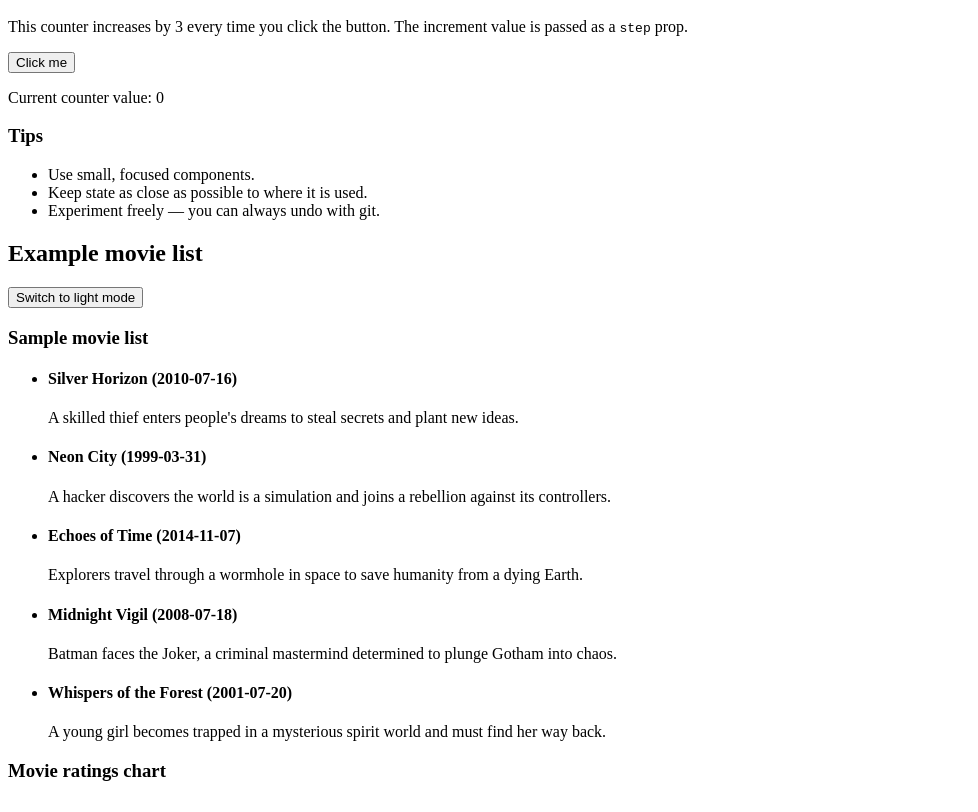
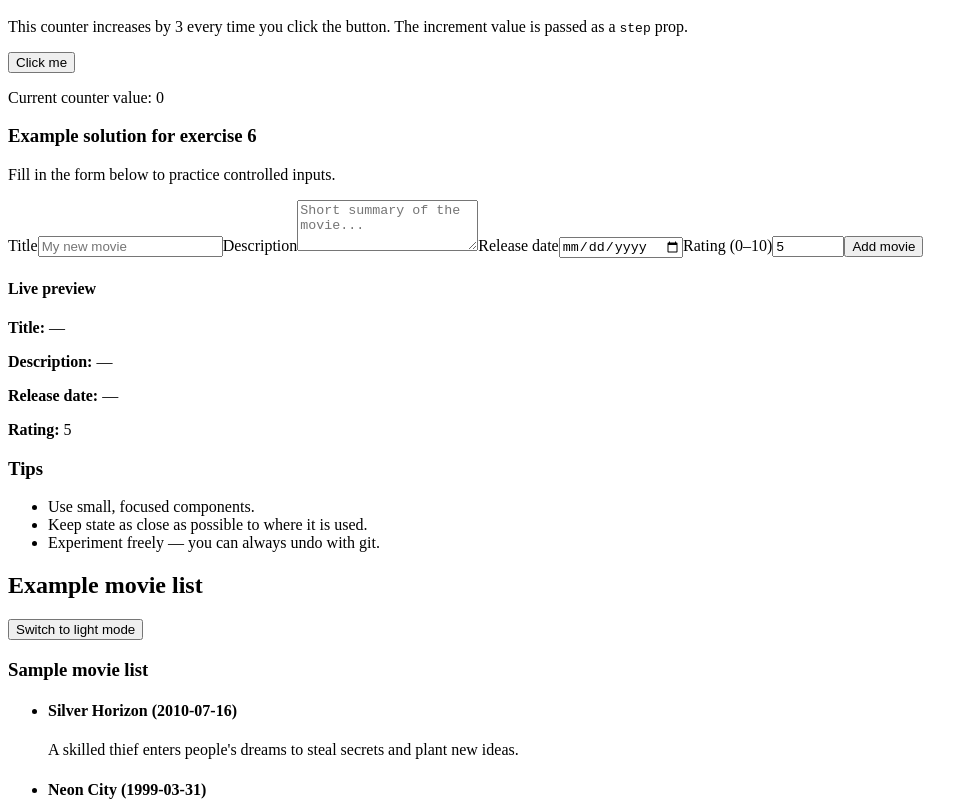
Before and after one commit to michalknioteksoftware/react, a React (Vite) app: page /movies in a window 1280 px wide. Shown: the part 1127-1939 px from the top of the page, without its empty margins (0-978 px from the left). Built offline with nearby package versions, Linux system fonts and the light colour scheme; the HTML template or start-up script is replaced by a standard one.

Commit message:
form with relation with other components

```diff
--- a/src/App.jsx
+++ b/src/App.jsx
@@ -3,6 +3,7 @@ import ProfileCard from "./components/ProfileCard.jsx";
 import Counter from "./components/Counter.jsx";
 import MovieList from "./components/MovieList.jsx";
 import MovieRatingsChart from "./components/MovieRatingsChart.jsx";
+import AddMovieForm from "./components/AddMovieForm.jsx";
 import { exercises } from "./data/exercises";
 import { sampleMovies } from "./data/sampleMovies";
 import RotatingCube from "./components/RotatingCube.jsx"
@@ -10,6 +11,11 @@ import RotatingCube from "./components/RotatingCube.jsx"
 function App() {
   const [activeId, setActiveId] = useState(exercises[0].id);
   const [isMovieListDark, setIsMovieListDark] = useState(true);
+  const [movies, setMovies] = useState(sampleMovies);
+
+  const handleAddMovie = (movie) => {
+    setMovies((current) => [...current, movie]);
+  };
 
   const activeExercise = exercises.find((e) => e.id === activeId);
 
@@ -92,6 +98,8 @@ function App() {
             <Counter step={3} />
           </div>
 
+          <AddMovieForm onAddMovie={handleAddMovie} />
+
           <div className="tips">
             <h3>Tips</h3>
             <ul>
@@ -115,8 +123,8 @@ function App() {
         >
           Switch to {isMovieListDark ? "light" : "dark"} mode
         </button>
-        <MovieList movies={sampleMovies} />
-        <MovieRatingsChart movies={sampleMovies} />
+        <MovieList movies={movies} />
+        <MovieRatingsChart movies={movies} />
       </section>
 
       <footer className="footer">
--- /dev/null
+++ b/src/components/AddMovieForm.jsx
@@ -0,0 +1,113 @@
+import { useState } from "react";
+
+function AddMovieForm({ onAddMovie }) {
+  const [title, setTitle] = useState("");
+  const [description, setDescription] = useState("");
+  const [releaseDate, setReleaseDate] = useState("");
+  const [rating, setRating] = useState("5");
+  const [titleError, setTitleError] = useState("");
+
+  const handleSubmit = (event) => {
+    event.preventDefault();
+
+    if (!title.trim()) {
+      setTitleError("Title is required.");
+      return;
+    }
+
+    setTitleError("");
+
+    const newMovie = {
+      title: title.trim(),
+      description: description.trim(),
+      releaseDate,
+      rating: Number(rating) || 0,
+    };
+
+    if (onAddMovie) {
+      onAddMovie(newMovie);
+    }
+
+    setTitle("");
+    setDescription("");
+    setReleaseDate("");
+    setRating("5");
+  };
+
+  return (
+    <section className="playground">
+      <h3>Example solution for exercise 6</h3>
+      <p>Fill in the form below to practice controlled inputs.</p>
+      <form className="movie-form" onSubmit={handleSubmit}>
+        <label className="movie-form-field">
+          <span>Title</span>
+          <input
+            type="text"
+            value={title}
+            onChange={(event) => {
+              setTitle(event.target.value);
+              if (event.target.value.trim()) {
+                setTitleError("");
+              }
+            }}
+            placeholder="My new movie"
+          />
+          {titleError && <span className="field-error">{titleError}</span>}
+        </label>
+
+        <label className="movie-form-field">
+          <span>Description</span>
+          <textarea
+            rows={3}
+            value={description}
+            onChange={(event) => setDescription(event.target.value)}
+            placeholder="Short summary of the movie..."
+          />
+        </label>
+
+        <label className="movie-form-field">
+          <span>Release date</span>
+          <input
+            type="date"
+            value={releaseDate}
+            onChange={(event) => setReleaseDate(event.target.value)}
+          />
+        </label>
+
+        <label className="movie-form-field">
+          <span>Rating (0–10)</span>
+          <input
+            type="number"
+            min="0"
+            max="10"
+            step="0.1"
+            value={rating}
+            onChange={(event) => setRating(event.target.value)}
+          />
+        </label>
+
+        <button type="submit" className="exercise-button">
+          Add movie
+        </button>
+      </form>
+
+      <div className="movie-form-preview">
+        <h4>Live preview</h4>
+        <p>
+          <strong>Title:</strong> {title || "—"}
+        </p>
+        <p>
+          <strong>Description:</strong> {description || "—"}
+        </p>
+        <p>
+          <strong>Release date:</strong> {releaseDate || "—"}
+        </p>
+        <p>
+          <strong>Rating:</strong> {rating || "—"}
+        </p>
+      </div>
+    </section>
+  );
+}
+
+export default AddMovieForm;
--- a/src/styles/styles.css
+++ b/src/styles/styles.css
@@ -180,6 +180,53 @@ body {
   color: #e5e7eb;
 }
 
+.movie-form {
+  display: flex;
+  flex-direction: column;
+  gap: 0.75rem;
+  margin-top: 0.75rem;
+}
+
+.movie-form-field {
+  display: flex;
+  flex-direction: column;
+  gap: 0.25rem;
+  font-size: 0.9rem;
+}
+
+.movie-form-field span {
+  color: #e5e7eb;
+}
+
+.movie-form-field input,
+.movie-form-field textarea {
+  border-radius: 0.5rem;
+  border: 1px solid rgba(148, 163, 184, 0.7);
+  background: rgba(15, 23, 42, 0.9);
+  padding: 0.4rem 0.55rem;
+  color: #e5e7eb;
+  font-family: inherit;
+  font-size: 0.9rem;
+}
+
+.movie-form-field .field-error {
+  color: #ef4444; /* bright red */
+  font-size: 0.8rem;
+}
+
+.movie-form-field input:focus,
+.movie-form-field textarea:focus {
+  outline: 2px solid rgba(96, 165, 250, 0.9);
+  outline-offset: 1px;
+}
+
+.movie-form-preview {
+  margin-top: 1rem;
+  padding-top: 0.75rem;
+  border-top: 1px dashed rgba(148, 163, 184, 0.6);
+  font-size: 0.9rem;
+}
+
 .profile-card {
   margin-top: 0.75rem;
   padding: 0.75rem 0.9rem;
```
